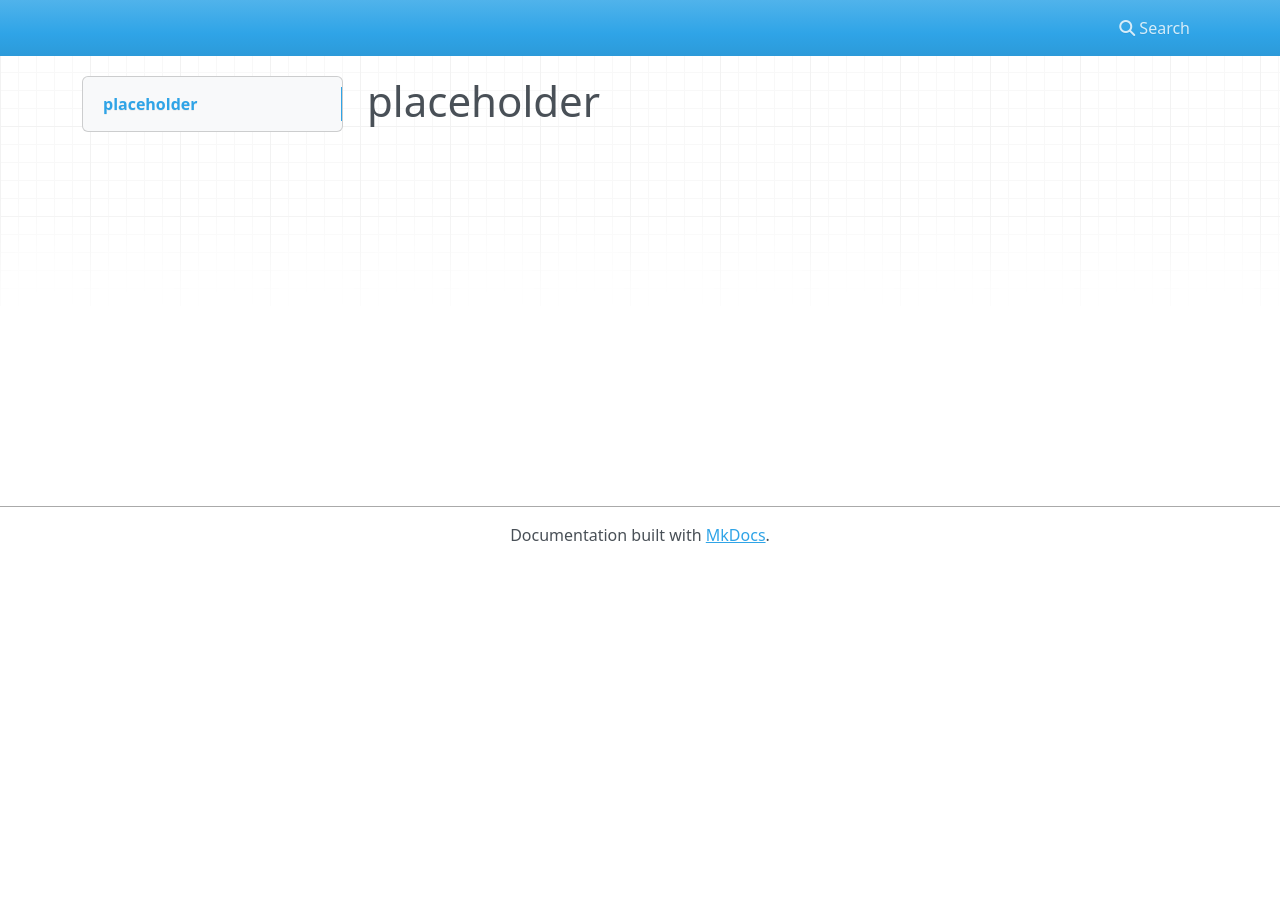
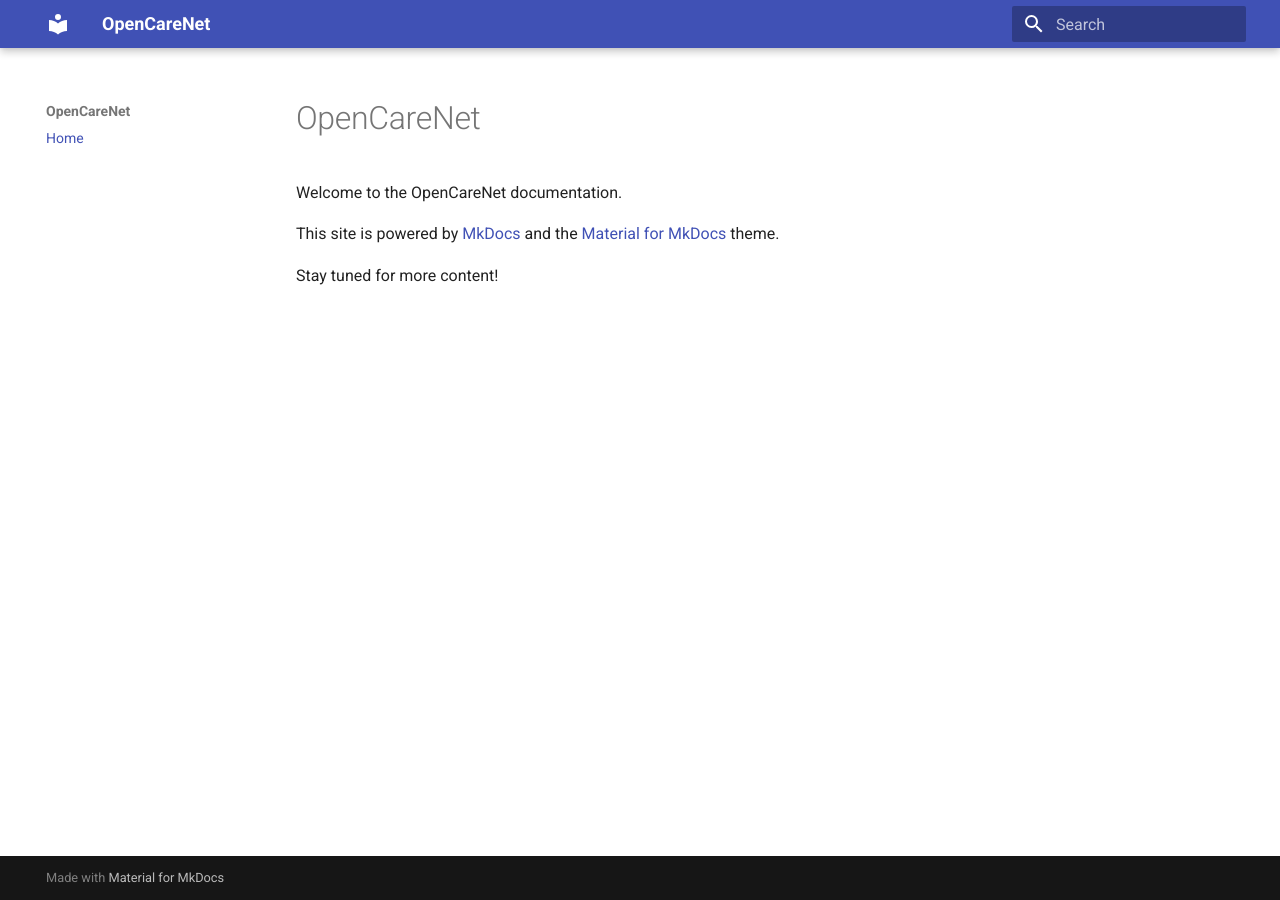
Before and after one commit to ChrisWeinrich/opencarenet, an MkDocs documentation site: the page built from docs/index.md, in a window 1280 px wide. Built offline with MkDocs 1.6.1 and Material for MkDocs 9.7.7, drawn with Linux system fonts in a browser that asks for light colours; nearby versions of some CDN libraries.

Commit message:
chore: add MkDocs config, initial docs, and GitHub Pages deploy workflow
Co-authored-by: aider (gpt-4.1) <aider@aider.chat>

```diff
--- a/docs/index.md
+++ b/docs/index.md
@@ -1 +1,7 @@
-# placeholder
+# OpenCareNet
+
+Welcome to the OpenCareNet documentation.
+
+This site is powered by [MkDocs](https://www.mkdocs.org/) and the [Material for MkDocs](https://squidfunk.github.io/mkdocs-material/) theme.
+
+Stay tuned for more content!
--- a/mkdocs.yml
+++ b/mkdocs.yml
@@ -1 +1,5 @@
-# placeholder
+site_name: OpenCareNet
+theme:
+  name: material
+nav:
+  - Home: index.md
```
Also changed, not shown: 1 other file.
